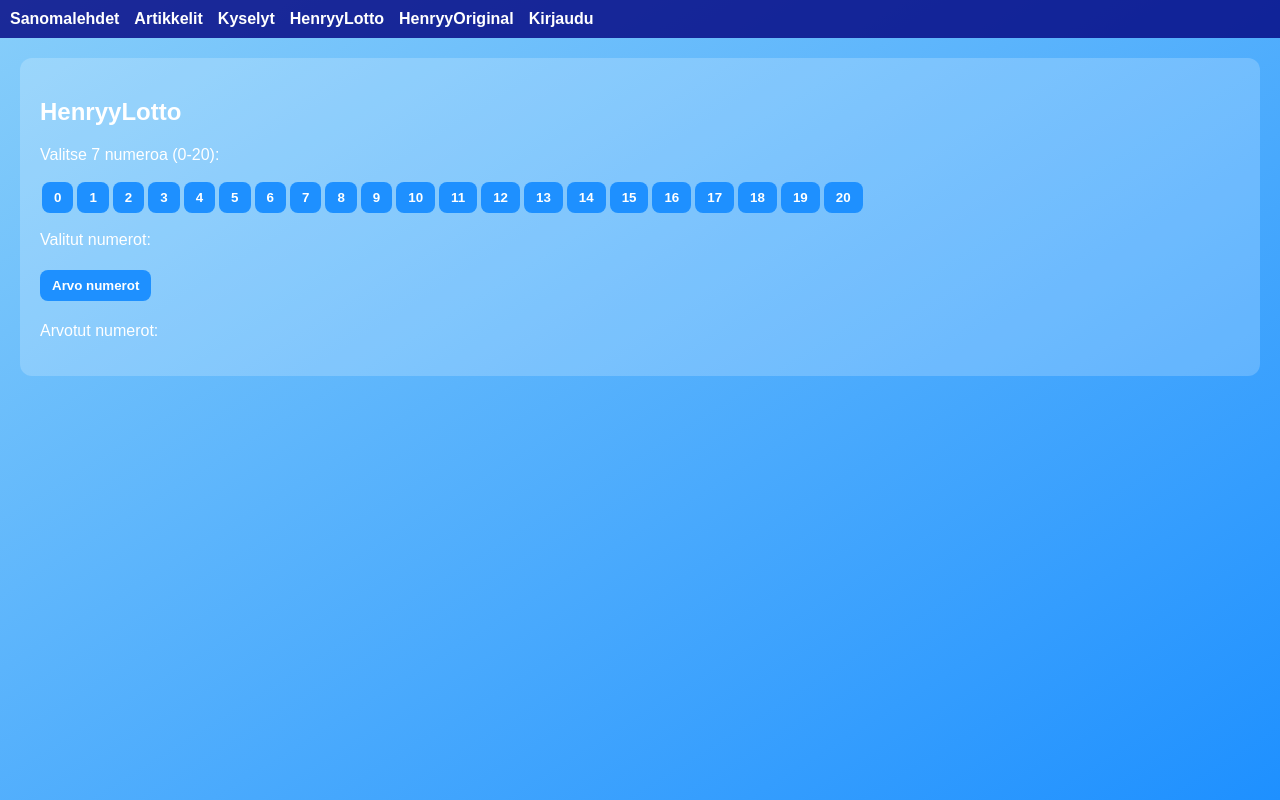
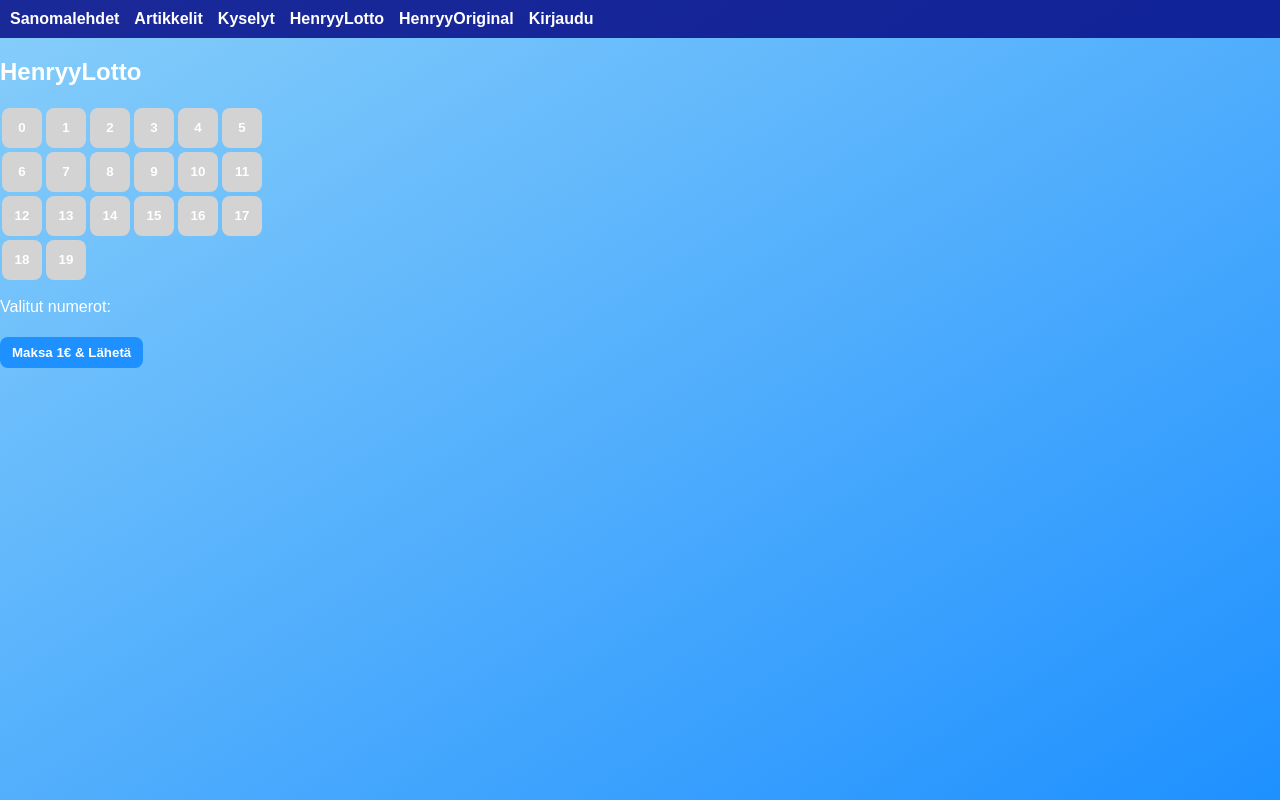
Before and after one commit to henrybankki/PerholliApp, a React (Vite) app: page /lotto in a window 1280 px wide. Built offline with nearby package versions, Linux system fonts and the light colour scheme.

Commit message:
Update HenryyLotto.tsx

```diff
--- a/src/pages/HenryyLotto.tsx
+++ b/src/pages/HenryyLotto.tsx
@@ -1,50 +1,69 @@
 // src/pages/HenryyLotto.tsx
 import React, { useState } from "react";
+import { auth, db } from "../firebase";
+import { collection, addDoc, serverTimestamp, doc, getDoc, updateDoc } from "firebase/firestore";
 
-function HenryyLotto() {
-  const [selected, setSelected] = useState<number[]>([]);
-  const [result, setResult] = useState<number[]>([]);
+const HenryyLotto = () => {
+  const [selectedNumbers, setSelectedNumbers] = useState<number[]>([]);
 
-  const handleClick = (num: number) => {
-    if (selected.includes(num)) {
-      setSelected(selected.filter((n) => n !== num));
-    } else if (selected.length < 7) {
-      setSelected([...selected, num]);
+  const toggleNumber = (num: number) => {
+    if (selectedNumbers.includes(num)) {
+      setSelectedNumbers(selectedNumbers.filter(n => n !== num));
+    } else if (selectedNumbers.length < 7) {
+      setSelectedNumbers([...selectedNumbers, num]);
     }
   };
 
-  const draw = () => {
-    const nums: number[] = [];
-    while (nums.length < 7) {
-      const n = Math.floor(Math.random() * 21); // 0-20
-      if (!nums.includes(n)) nums.push(n);
-    }
-    setResult(nums);
+  const sendToAdmin = async () => {
+    if (!auth.currentUser) return;
+
+    const userRef = doc(db, "users", auth.currentUser.uid);
+    const userSnap = await getDoc(userRef);
+    if (!userSnap.exists()) return alert("Käyttäjää ei löydy");
+
+    const balance = userSnap.data().balance;
+    if (balance < 1) return alert("Ei tarpeeksi saldoa!");
+
+    // Vähennä 1 €
+    await updateDoc(userRef, { balance: balance - 1 });
+
+    // Lähetä numerot adminille
+    await addDoc(collection(db, "admin_lotto_submissions"), {
+      uid: auth.currentUser.uid,
+      email: auth.currentUser.email,
+      numbers: selectedNumbers,
+      timestamp: serverTimestamp()
+    });
+
+    alert("Numerot lähetetty adminille ja 1€ veloitettu!");
+    setSelectedNumbers([]);
   };
 
   return (
-    <div className="container">
+    <div>
       <h2>HenryyLotto</h2>
-      <p>Valitse 7 numeroa (0-20):</p>
-      <div>
-        {Array.from({ length: 21 }, (_, i) => i).map((n) => (
+      <div style={{ display: "flex", flexWrap: "wrap", maxWidth: "300px" }}>
+        {[...Array(20).keys()].map(n => (
           <button
             key={n}
-            onClick={() => handleClick(n)}
+            onClick={() => toggleNumber(n)}
             style={{
+              width: "40px",
+              height: "40px",
               margin: "2px",
-              backgroundColor: selected.includes(n) ? "#104e8b" : "#1e90ff",
+              backgroundColor: selectedNumbers.includes(n) ? "green" : "lightgray"
             }}
           >
             {n}
           </button>
         ))}
       </div>
-      <p>Valitut numerot: {selected.join(", ")}</p>
-      <button onClick={draw}>Arvo numerot</button>
-      <p>Arvotut numerot: {result.join(", ")}</p>
+      <div style={{ marginTop: "1rem" }}>
+        <p>Valitut numerot: {selectedNumbers.join(", ")}</p>
+        <button onClick={sendToAdmin}>Maksa 1€ & Lähetä</button>
+      </div>
     </div>
   );
-}
+};
 
 export default HenryyLotto;
```
